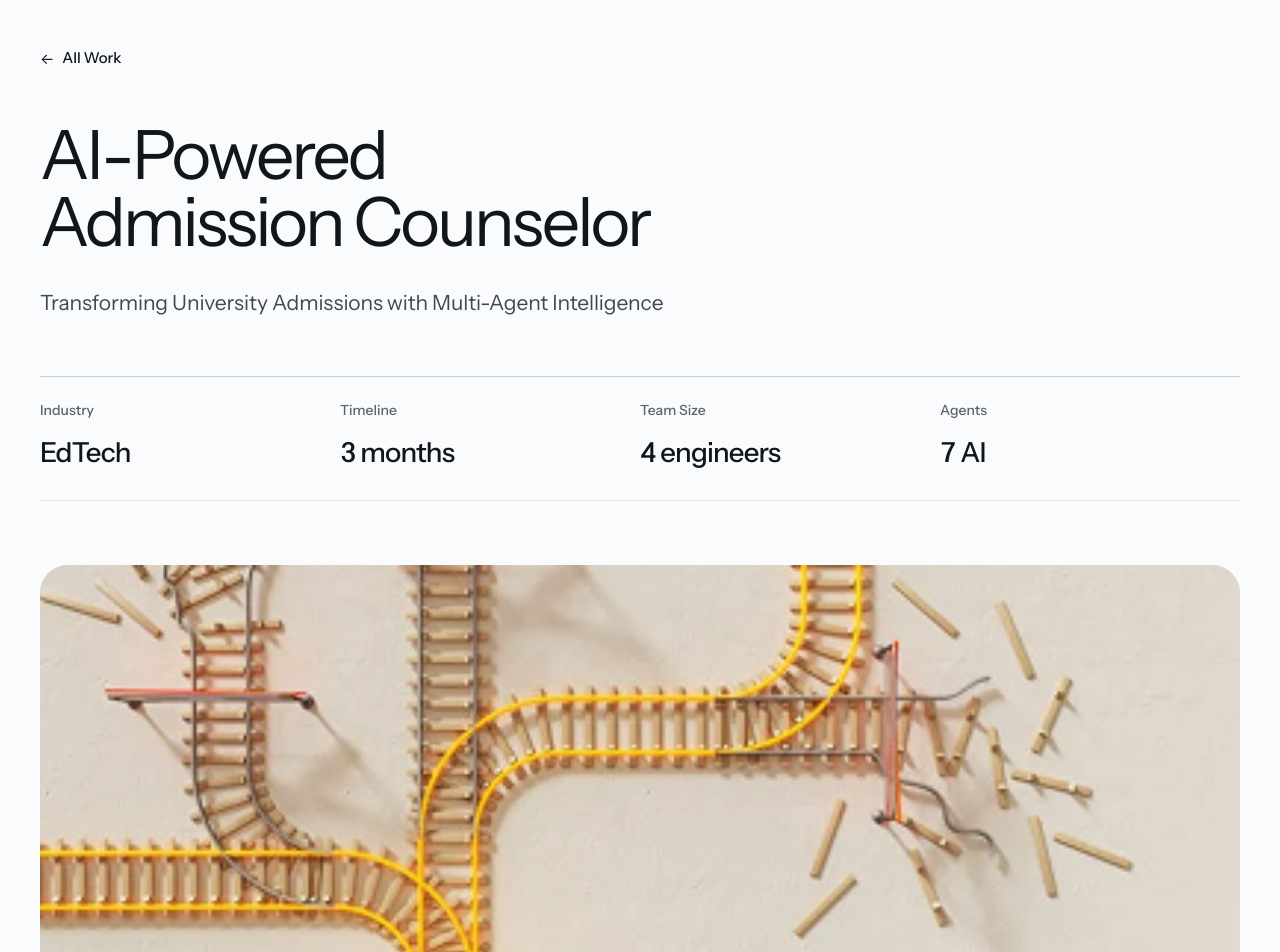
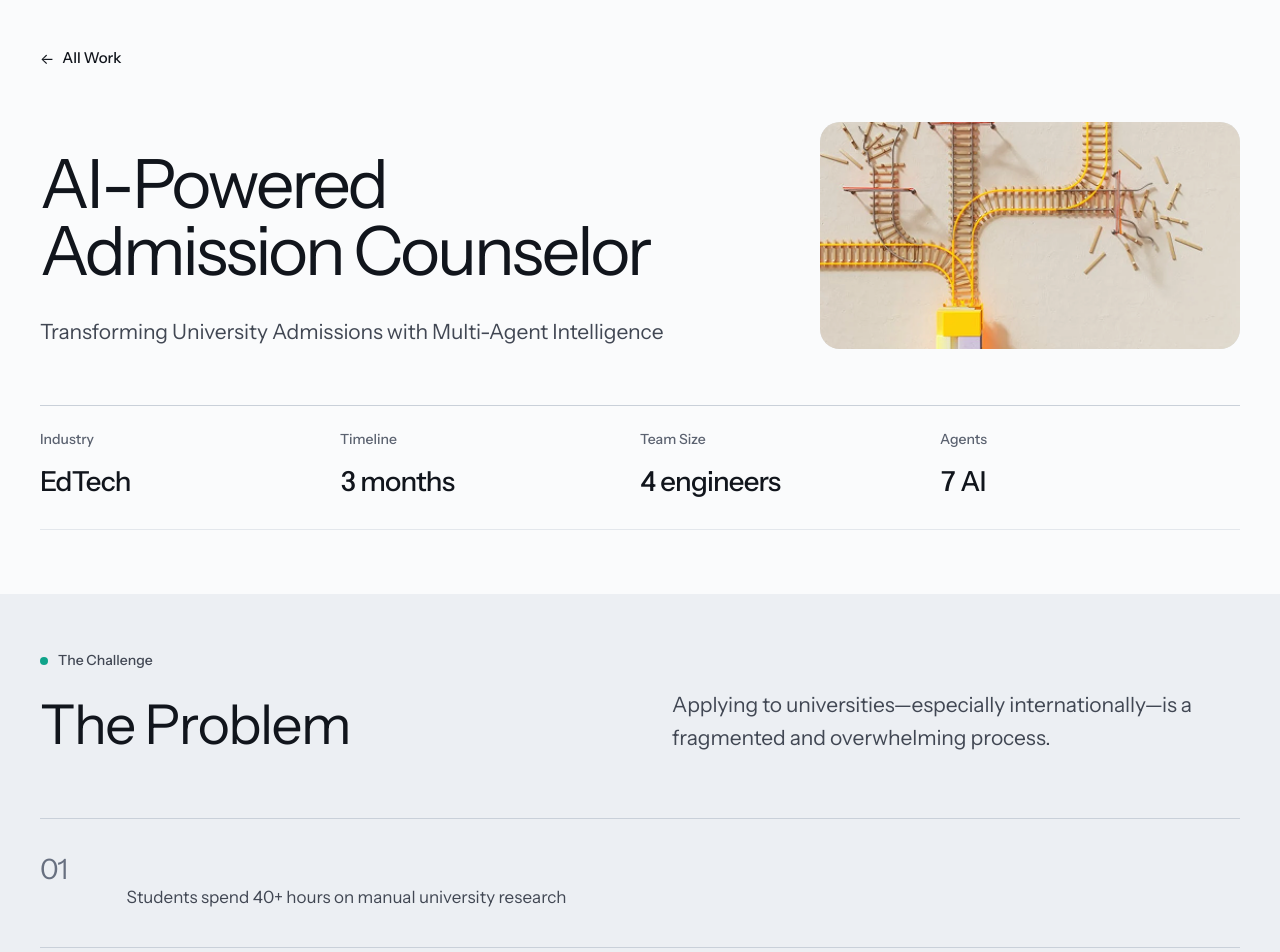
Before and after one commit to DeveloperConnectors14/14_labs, a Next.js app: page /case-studies/ai-admission-counselor in a window 1280 px wide. Shown: the part 100-1052 px from the top of the page. Built offline with nearby package versions, Linux system fonts and the light colour scheme; what @mui/material-nextjs would draw is missing.

Commit message:
Refactor Manifesto and SingleCaseHero components for improved clarity and messaging; update titles and bodies for better alignment with system quality and performance.

```diff
--- a/src/components/singleCase/SingleCaseHero.jsx
+++ b/src/components/singleCase/SingleCaseHero.jsx
@@ -2,7 +2,7 @@ import Image from "next/image";
 import { Box, Container, Typography } from "@mui/material";
 import ActionLink from "@/components/ui/ActionLink";
 import { getcaseStudies } from "@/services/dataService";
-import { color, layout, measure, radius } from "@/theme/tokens";
+import { color, measure, radius } from "@/theme/tokens";
 
 const studies = getcaseStudies();
 
@@ -32,11 +32,25 @@ function SingleCaseHero({ heroData, caseId }) {
           All work
         </ActionLink>
 
+        {/* Title and subtitle on the left; the cover art — only 407×220 at
+            source — sits beside them at close to its own size. */}
+        <Box
+          sx={{
+            mt: { xs: 4, md: 6 },
+            display: "grid",
+            gridTemplateColumns: study?.img
+              ? { xs: "1fr", md: "minmax(0, 1fr) minmax(0, 420px)" }
+              : "1fr",
+            columnGap: { md: 6, lg: 10 },
+            rowGap: { xs: 5, md: 0 },
+            alignItems: "end",
+          }}
+        >
+          <Box>
             <Typography
               variant="display"
               component="h1"
               sx={{
-            mt: { xs: 4, md: 6 },
                 color: color.ink,
                 maxWidth: "18ch",
                 textWrap: "balance",
@@ -54,6 +68,31 @@ function SingleCaseHero({ heroData, caseId }) {
                 {heroData.subtitle}
               </Typography>
             ) : null}
+          </Box>
+
+          {study?.img ? (
+            <Box
+              sx={{
+                position: "relative",
+                width: "100%",
+                maxWidth: { xs: "100%", sm: "440px", md: "100%" },
+                aspectRatio: "407 / 220",
+                overflow: "hidden",
+                borderRadius: radius.lg,
+                backgroundColor: color.grey20,
+              }}
+            >
+              <Image
+                src={`/media/${study.img}`}
+                alt=""
+                fill
+                priority
+                sizes="(max-width: 600px) 100vw, 440px"
+                style={{ objectFit: "cover" }}
+              />
+            </Box>
+          ) : null}
+        </Box>
 
         {heroData.stats?.length ? (
           <Box
@@ -95,30 +134,6 @@ function SingleCaseHero({ heroData, caseId }) {
           </Box>
         ) : null}
       </Container>
-
-      {study?.img ? (
-        <Box sx={{ mt: { xs: 5, md: 8 }, paddingInline: layout.gutter }}>
-          <Box
-            sx={{
-              position: "relative",
-              width: "100%",
-              aspectRatio: { xs: "4 / 3", md: "16 / 7" },
-              overflow: "hidden",
-              borderRadius: { xs: radius.lg, md: radius.xl },
-              backgroundColor: color.grey20,
-            }}
-          >
-            <Image
-              src={`/media/${study.img}`}
-              alt=""
-              fill
-              priority
-              sizes="100vw"
-              style={{ objectFit: "cover" }}
-            />
-          </Box>
-        </Box>
-      ) : null}
     </Box>
   );
 }
```
Also changed, not shown: src/components/home/Manifesto.jsx (+6 -6 lines). Lines whose indentation alone changed are shown as unchanged.
